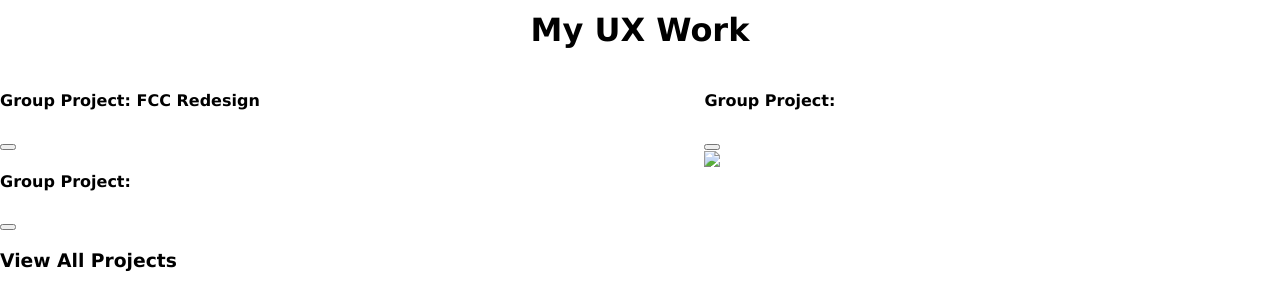
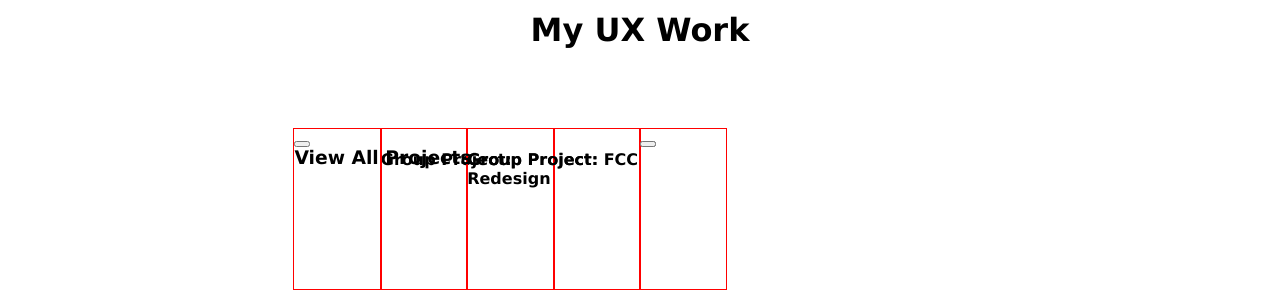
Before and after one commit to CarleeMarie/UX_UI_HW_18, a plain HTML site: page index.html in a window 1280 px wide. Shown: the part 1200-1508 px from the top of the page. Drawn offline with Linux system fonts and the light colour scheme.

Commit message:
updating grid

```diff
--- a/css/style.css
+++ b/css/style.css
@@ -33,7 +33,6 @@ header il {
 .heroImg {
     height: 600px;
     padding: 100px 15px;
-    outline: 1px solid red;
     background-size: cover;
     background-repeat: no-repeat;
     background-color: #ebebeb;
@@ -62,19 +61,67 @@ header il {
     text-align: center;
 }
 .workGrid {
+    margin: 10vh 23vw;
+    height: 80vh;
+    width: 54vh;
     display: grid;
-    grid-template-columns: 3;
-    grid-template-rows: 4;
+    grid-template-columns: repeat(5, 1fr);
+    grid-template-rows: repeat(4, 1fr);
 }
 .item1 {
-    grid-area: projectOne;
+    grid-column: 1 / 3;
+    grid-row: 1 / span 1;
+    outline: 1px solid red;
+}
+.summary1 {
+    grid-column: 3 / 5;
+    grid-row: 1 / span 1;
+    outline: 1px solid red;
+}
+.button1 {
+    grid-column: 5 / 6;
+    grid-row: 1 / span 1;
+    outline: 1px solid red;
 }
 .item2 {
-    grid-area: projectTwo
+    grid-column: 4 / 6;
+    grid-row: 1 / span 1;
+    outline: 1px solid red;
+}
+.summary2 {
+    grid-column: 2 / 4;
+    grid-row: 1 / span 1;
+    outline: 1px solid red;
+}
+.button2 {
+    grid-column: 1 / 2;
+    grid-row: 1 / span 1;
+    outline: 1px solid red;
 }
 .item3 {
-    grid-area: projecThree;
+    grid-column-start: 1;
+    grid-column-end: 3;
+    grid-row: 1 / span 1;
+    outline: 1px solid red;
 }
+.summary3 {
+    grid-column-start: 3;
+    grid-column-end: 5;
+    grid-row: 1 / span 1;
+    outline: 1px solid red;
+}
+.button3 {
+    grid-column-start: 5;
+    grid-column-end: 6;
+    grid-row: 1 / span 1;
+    outline: 1px solid red;
+}
+.item4 {
+    grid-column: 1 / 6;
+    grid-row: 1 / span 1;
+    outline: 1px solid red;
+}
+
 .AboutMe h1 {
     text-align: center;
 }
@@ -95,4 +142,9 @@ footer li {
     padding: 0px 7px;
 }
 
+@media only screen and (max-width: 600px) {
+
+}
+
+
 /*https://www.w3schools.com/cssref/css_selectors.asp*/
--- a/index.html
+++ b/index.html
@@ -56,30 +56,38 @@
       <h1>My UX Work</h1>
       <div class="workGrid">
         <div class="item1">
-          <img src="Images/FCC project icon.png">
+          <img src="">
         </div>
-        <div>
+        <div class="summary1">
           <h4>Group Project: FCC Redesign</h4>
           <p></p>
+        </div>
+        <div class="button1">
           <button></button>
         </div>
         <div class="item2">
-          <img src="Images/FCC project icon.png">
+          <img src="">
         </div>
-        <div>
+        <div class="summary2">
           <h4>Group Project: </h4>
           <p></p>
+        </div>
+        <div class="button2">
           <button></button>
         </div>
         <div class="item3">
-          <img src="Images/FCC project icon.png">
+          <img src="">
         </div>
-        <div>
+        <div class="summary3">
           <h4>Group Project: </h4>
           <p></p>
+        </div>
+        <div class="button3">
           <button></button>
         </div>
-        <h3>View All Projects</h3>
+        <div class="item4">
+          <h3>View All Projects</h3>
+        </div>
       </div>
     </div>
     <div class="AboutMe">
```
